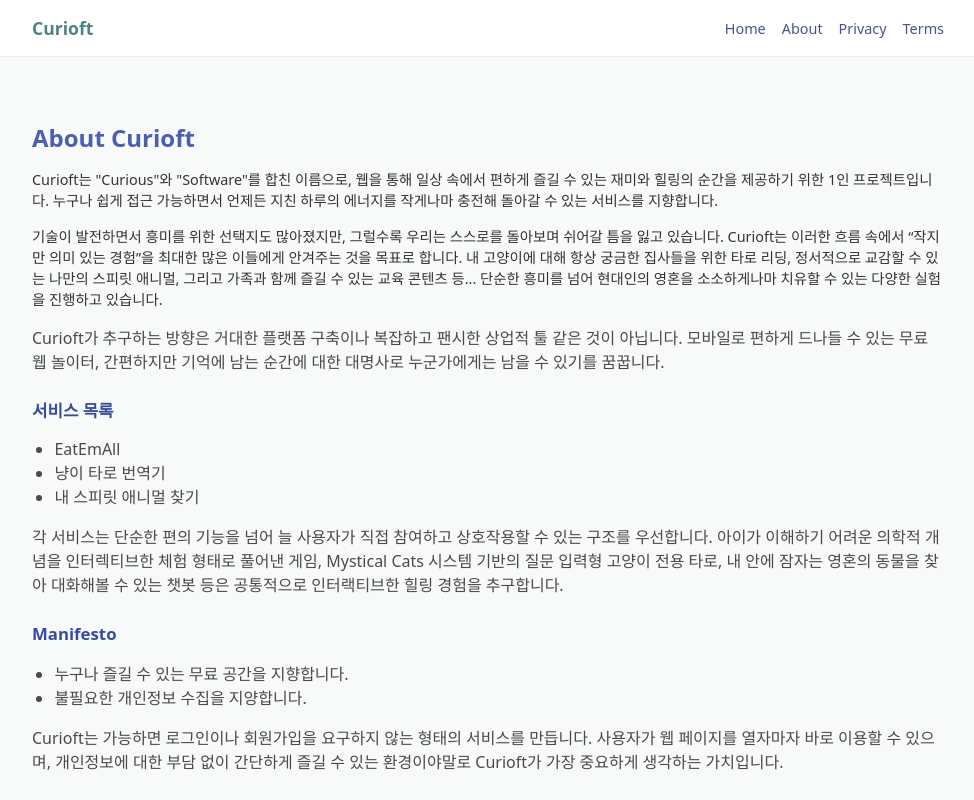
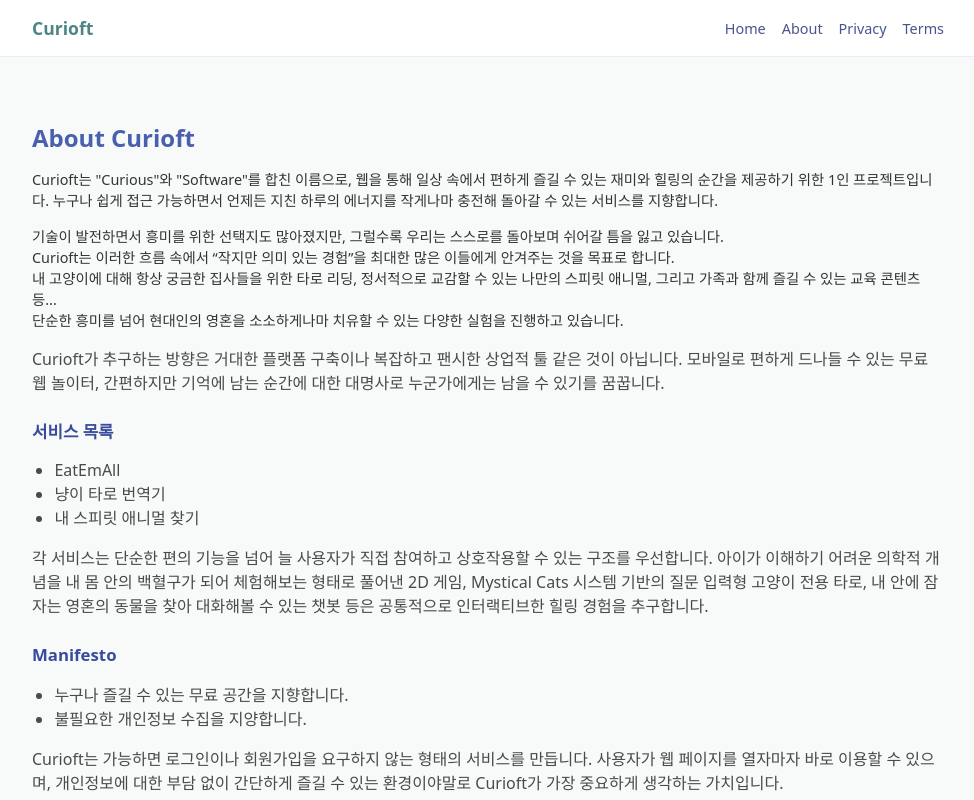
Before and after one commit to pikaak/Curioft_Site, a Next.js app: page /about in a window 1280 px wide. Shown: the top 800 px of the page, without its empty margins (152-1126 px from the left). Built offline with nearby package versions, Linux system fonts and the light colour scheme.

Commit message:
Update about.js

```diff
--- a/pages/about.js
+++ b/pages/about.js
@@ -53,11 +53,11 @@
             </p>
 
             <p className="legal-note">
-              기술이 발전하면서 흥미를 위한 선택지도 많아졌지만, 그럴수록 우리는 스스로를 돌아보며 쉬어갈 틈을 잃고 있습니다.
-              Curioft는 이러한 흐름 속에서 “작지만 의미 있는 경험”을 최대한 많은 이들에게 안겨주는 것을 목표로 합니다.
+              기술이 발전하면서 흥미를 위한 선택지도 많아졌지만, 그럴수록 우리는 스스로를 돌아보며 쉬어갈 틈을 잃고 있습니다. <br/>
+              Curioft는 이러한 흐름 속에서 “작지만 의미 있는 경험”을 최대한 많은 이들에게 안겨주는 것을 목표로 합니다. <br/>
               내 고양이에 대해 항상 궁금한 집사들을 위한 타로 리딩,
               정서적으로 교감할 수 있는 나만의 스피릿 애니멀, 그리고 가족과 함께 즐길 수 있는 교육 콘텐츠 등...
-              단순한 흥미를 넘어 현대인의 영혼을 소소하게나마 치유할 수 있는 다양한 실험을 진행하고 있습니다.
+              <br/> 단순한 흥미를 넘어 현대인의 영혼을 소소하게나마 치유할 수 있는 다양한 실험을 진행하고 있습니다.
             </p>
 
             <p>
@@ -76,7 +76,7 @@
             {/* 상세 설명 추가 */}
             <p>
               각 서비스는 단순한 편의 기능을 넘어 늘 사용자가 직접 참여하고 상호작용할 수 있는 구조를 우선합니다.
-              아이가 이해하기 어려운 의학적 개념을 인터렉티브한 체험 형태로 풀어낸 게임,
+              아이가 이해하기 어려운 의학적 개념을 내 몸 안의 백혈구가 되어 체험해보는 형태로 풀어낸 2D 게임,
               Mystical Cats 시스템 기반의 질문 입력형 고양이 전용 타로,
               내 안에 잠자는 영혼의 동물을 찾아 대화해볼 수 있는 챗봇 등은 공통적으로 인터랙티브한 힐링 경험을 추구합니다.
             </p>
```
